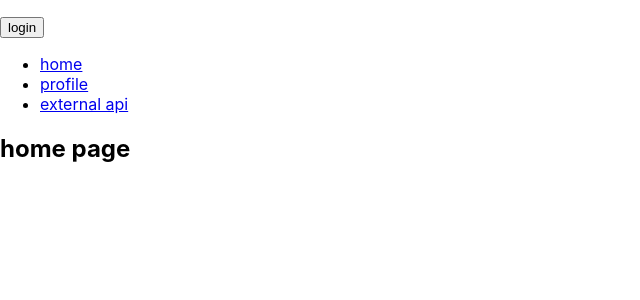
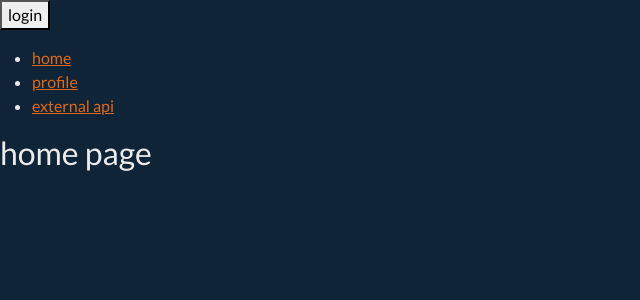
Before and after one commit to airgead73/dpmfolio-client, a React (Create React App) app: page / in a window 1280 px wide. Shown: the top 300 px of the page, without its empty margins (0-640 px from the left). Built offline with nearby package versions, Linux system fonts and the light colour scheme; no server answers.

Commit message:
add bootstrap

```diff
--- a/package.json
+++ b/package.json
@@ -38,5 +38,9 @@
       "last 1 firefox version",
       "last 1 safari version"
     ]
+  },
+  "devDependencies": {
+    "bootstrap": "^5.1.3",
+    "bootswatch": "^5.1.3"
   }
 }
--- a/src/index.css
+++ /dev/null
@@ -1,13 +0,0 @@
-body {
-  margin: 0;
-  font-family: -apple-system, BlinkMacSystemFont, 'Segoe UI', 'Roboto', 'Oxygen',
-    'Ubuntu', 'Cantarell', 'Fira Sans', 'Droid Sans', 'Helvetica Neue',
-    sans-serif;
-  -webkit-font-smoothing: antialiased;
-  -moz-osx-font-smoothing: grayscale;
-}
-
-code {
-  font-family: source-code-pro, Menlo, Monaco, Consolas, 'Courier New',
-    monospace;
-}
--- a/src/index.js
+++ b/src/index.js
@@ -1,6 +1,6 @@
 import React from 'react';
 import * as ReactDOMClient from 'react-dom/client';
-import './index.css';
+import './index.scss';
 import App from './App';
 import { BrowserRouter as Router } from 'react-router-dom';
 import Auth0ProviderWithHistory from './auth/auth0-provider-with-history';
--- /dev/null
+++ b/src/index.scss
@@ -0,0 +1,53 @@
+// bootswatch
+@import '../node_modules/bootswatch/dist/superhero/variables';
+
+// bootstrap
+@import '../node_modules/bootstrap/scss/functions';
+
+// variable overrides
+
+
+// required bootstrap style sheets
+@import '../node_modules/bootstrap/scss/variables';
+@import '../node_modules/bootstrap/scss/mixins';
+@import '../node_modules/bootstrap/scss/root';
+
+// optional bootstrap css
+@import '../node_modules/bootstrap/scss/utilities';
+@import '../node_modules/bootstrap/scss/reboot';
+@import '../node_modules/bootstrap/scss/type';
+@import '../node_modules/bootstrap/scss/images';
+@import '../node_modules/bootstrap/scss/containers';
+@import '../node_modules/bootstrap/scss/grid';
+@import '../node_modules/bootstrap/scss/helpers';
+@import '../node_modules/bootstrap/scss/tables';
+@import '../node_modules/bootstrap/scss/forms';
+@import '../node_modules/bootstrap/scss/buttons';
+@import '../node_modules/bootstrap/scss/transitions';
+@import '../node_modules/bootstrap/scss/dropdown';
+@import '../node_modules/bootstrap/scss/button-group';
+@import '../node_modules/bootstrap/scss/nav';
+@import '../node_modules/bootstrap/scss/navbar';
+@import '../node_modules/bootstrap/scss/card';
+@import '../node_modules/bootstrap/scss/accordion';
+@import '../node_modules/bootstrap/scss/breadcrumb';
+@import '../node_modules/bootstrap/scss/pagination';
+@import '../node_modules/bootstrap/scss/badge';
+@import '../node_modules/bootstrap/scss/alert';
+@import '../node_modules/bootstrap/scss/progress';
+@import '../node_modules/bootstrap/scss/list-group';
+@import '../node_modules/bootstrap/scss/close';
+@import '../node_modules/bootstrap/scss/toasts';
+@import '../node_modules/bootstrap/scss/modal';
+@import '../node_modules/bootstrap/scss/tooltip';
+@import '../node_modules/bootstrap/scss/popover';
+@import '../node_modules/bootstrap/scss/carousel';
+@import '../node_modules/bootstrap/scss/spinners';
+@import '../node_modules/bootstrap/scss/offcanvas';
+@import '../node_modules/bootstrap/scss/placeholders';
+@import '../node_modules/bootstrap/scss/dropdown';
+
+// bootswatch stylesheet
+@import '../node_modules/bootswatch/dist/superhero/bootswatch';
+
+// custo,
```
Also changed, not shown: 1 other file (tests, documents, lock files or other folders).
